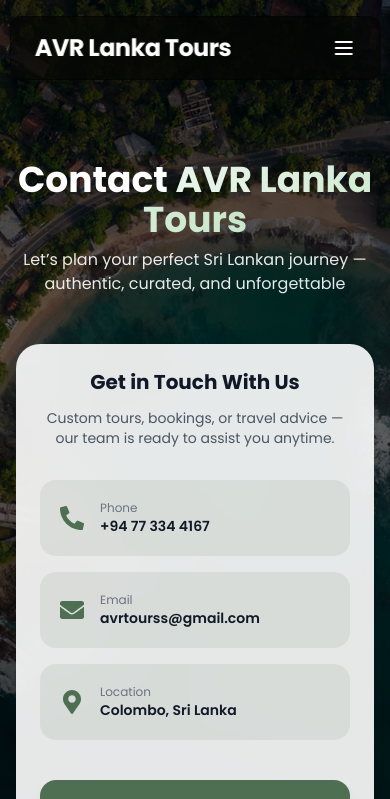
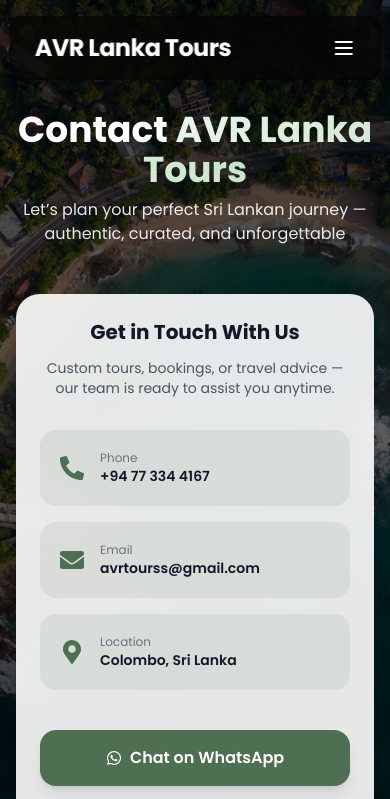
Before and after one commit to AbhishekAppuhamyy/AVR-Lanka-Tours-Web-application, a React (Vite) app in the folder web/: page /ContactUs in a window 390 px wide. Shown: the top 799 px of the page. Built offline with nearby package versions, Linux system fonts and the light colour scheme.

Commit message:
Update ContactUs.jsx

```diff
--- a/web/src/pages/ContactUs.jsx
+++ b/web/src/pages/ContactUs.jsx
@@ -21,7 +21,7 @@
       </div>
 
       {/* ================= HERO ================= */}
-      <section className="mt-40 flex items-center justify-center px-4">
+      <section className="mt-[110px] sm:mt-28 lg:mt-40 flex items-center justify-center px-4">
         <motion.div
           initial={{ opacity: 0, y: 30 }}
           animate={{ opacity: 1, y: 0 }}
```
